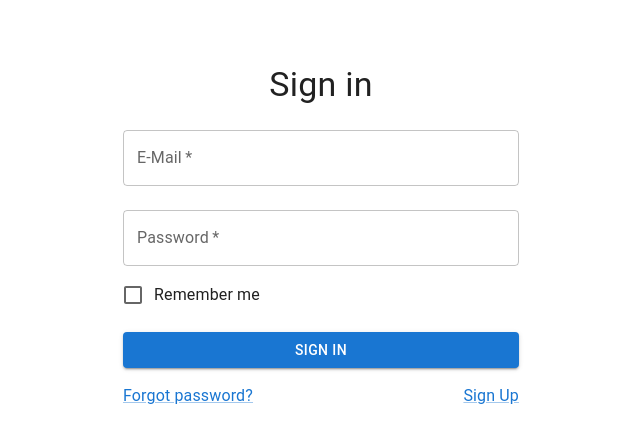
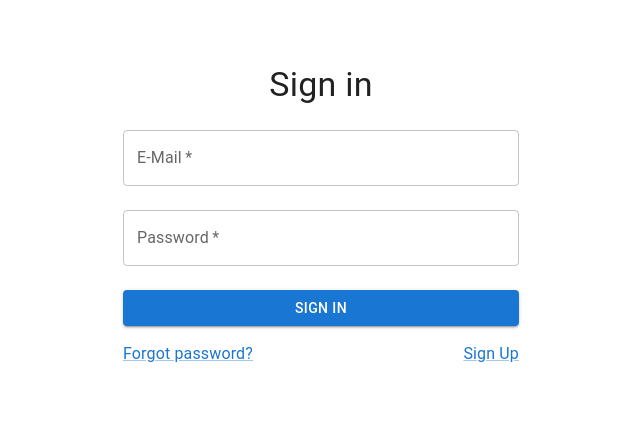
Before and after one commit to lugawe/ewul-frontend, a Next.js app in the folder ewul-frontend/: page /auth/login in a window 1280 px wide. Shown: the top 442 px of the page, without its empty margins (319-959 px from the left). Built offline with nearby package versions, Linux system fonts and the light colour scheme.

Commit message:
login without remember me

```diff
--- a/ewul-frontend/components/auth/FormLogin.js
+++ b/ewul-frontend/components/auth/FormLogin.js
@@ -91,7 +91,6 @@ export default class FormLogin extends React.Component {
                 label='Password'
                 type='password'
               />
-              <UI.FormControlLabel control={<UI.Checkbox disabled={loading} />} label='Remember me' />
               <UI.Button type='submit' fullWidth variant='contained' disabled={loading} sx={{ mt: 2, mb: 2 }}>
                 <span>Sign In</span>
               </UI.Button>
```
